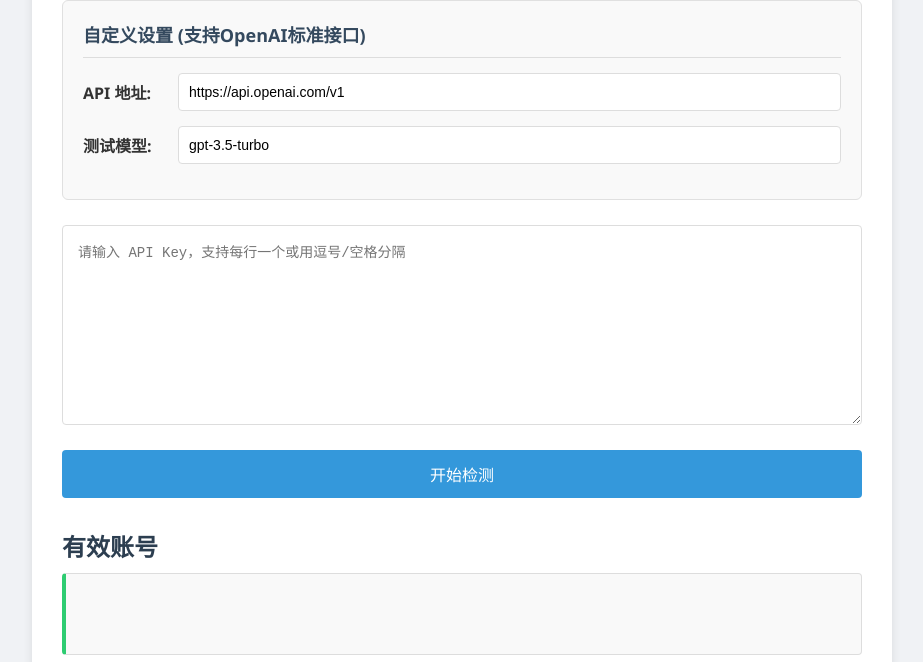
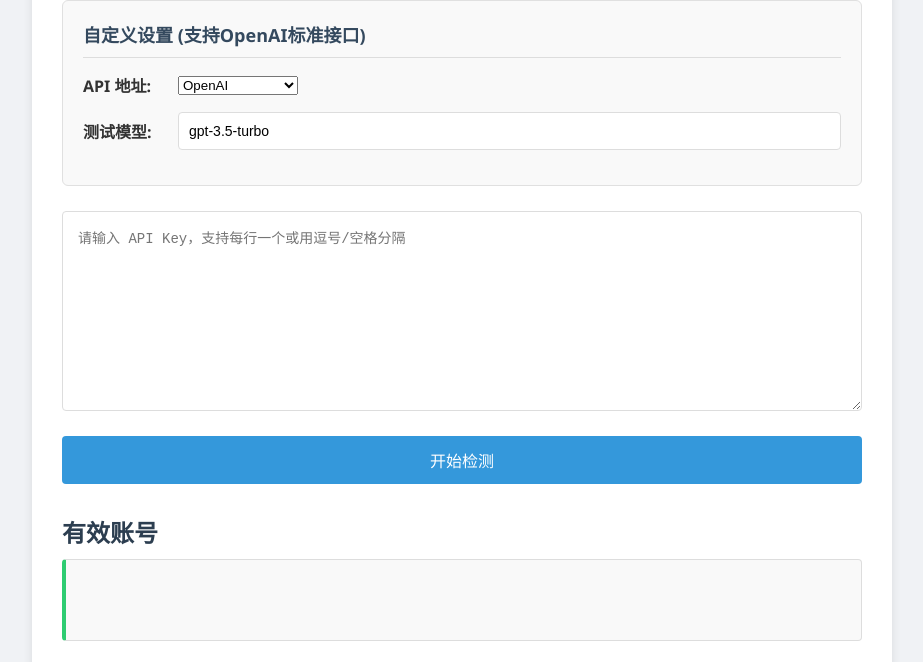
Before and after one commit to faithererer/checker, a website: page index.html in a window 1280 px wide. Shown: the part 137-799 px from the top of the page, without its empty margins (178-1101 px from the left). Drawn offline with Linux system fonts and the light colour scheme.

Commit message:
Update index.html

```diff
--- a/index.html
+++ b/index.html
@@ -207,7 +207,10 @@
         <h2>自定义设置 (支持OpenAI标准接口)</h2>
         <div class="input-row">
             <label for="apiBaseUrl">API 地址:</label>
-                <input type="text" id="apiBaseUrl" value="https://api.openai.com/v1">
+            <select id="apiBaseUrl">
+                <option value="https://api.openai.com/v1">OpenAI</option>
+                <option value="https://generativelanguage.googleapis.com/v1beta/openai/">Google (Gemini)</option>
+                </select>
         </div>
         <div class="input-row">
             <label for="testModel">测试模型:</label>
```
Lines whose indentation alone changed are shown as unchanged.
